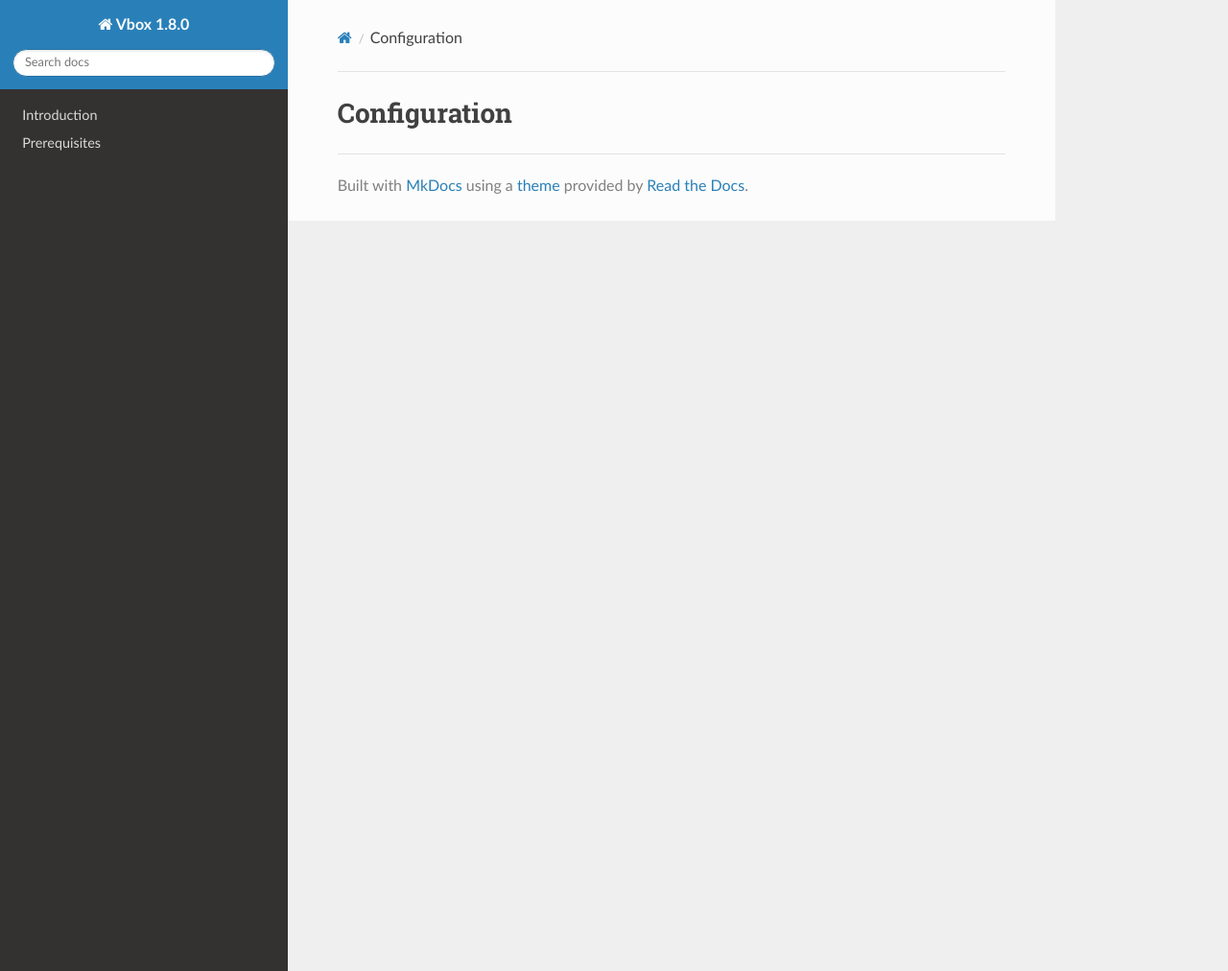
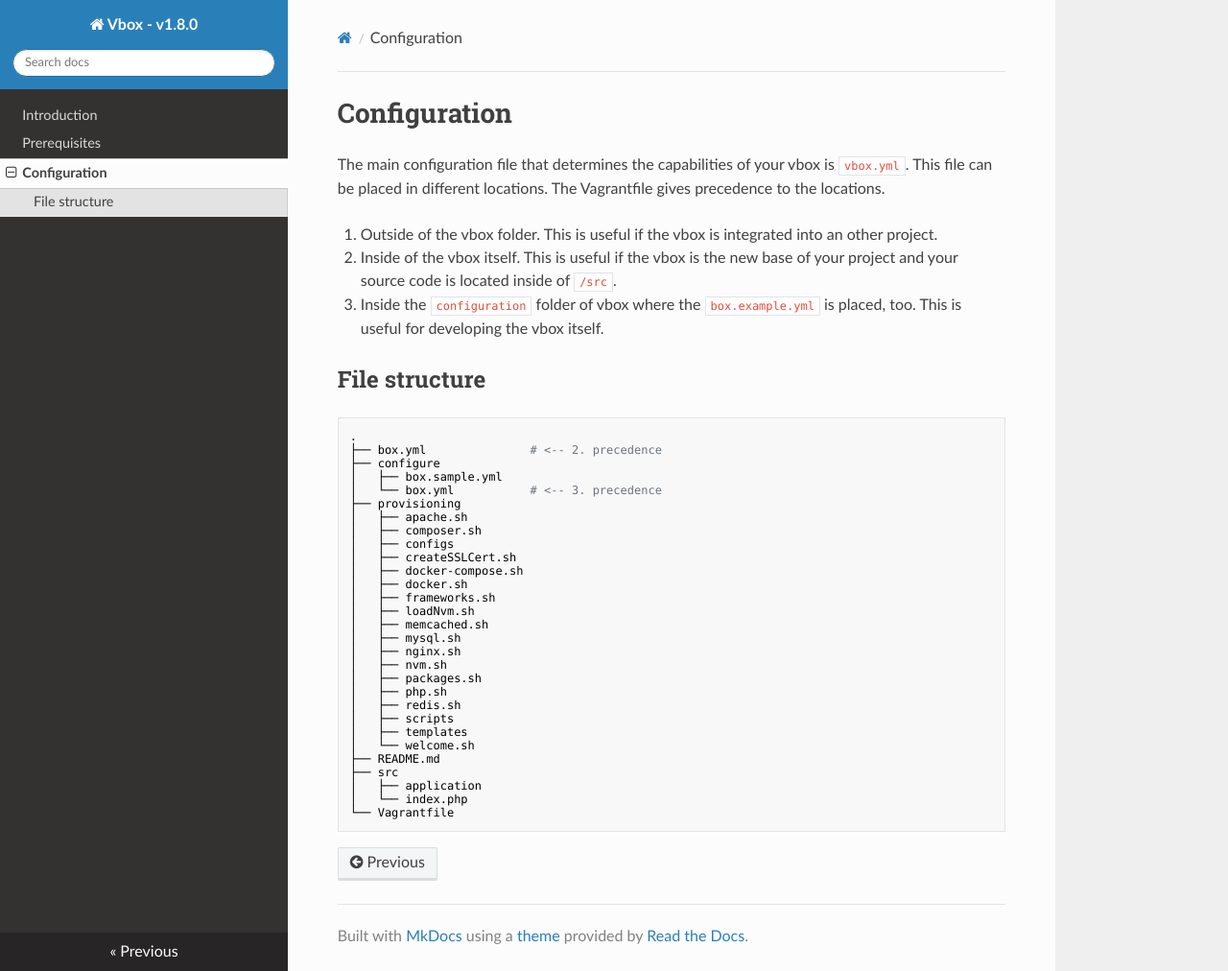
Before and after one commit to sebbaum/vbox-docu, an MkDocs documentation site: the page built from docs/configuration.md, in a window 1280 px wide and 1012 px high. Shown: the whole window at 96% size. Built offline with MkDocs 1.6.1, drawn with Linux system fonts in a browser that asks for light colours; nearby versions of some CDN libraries.

Commit message:
Progress on the documenation of the configuration

````diff
--- a/docs/configuration.md
+++ b/docs/configuration.md
@@ -1 +1,45 @@
 # Configuration
+
+The main configuration file that determines the capabilities of your vbox is
+`vbox.yml`. This file can be placed in different locations. The Vagrantfile
+gives precedence to the locations.
+
+1. Outside of the vbox folder. This is useful if the vbox is integrated into an
+other project.
+1. Inside of the vbox itself. This is useful if the vbox is the new base of your
+project and your source code is located inside of `/src`.
+1. Inside the `configuration` folder of vbox where the `box.example.yml` is
+placed, too. This is useful for developing the vbox itself.
+
+## File structure
+```bash
+.
+├── box.yml               # <-- 2. precedence
+├── configure
+│   ├── box.sample.yml
+│   └── box.yml           # <-- 3. precedence
+├── provisioning
+│   ├── apache.sh
+│   ├── composer.sh
+│   ├── configs
+│   ├── createSSLCert.sh
+│   ├── docker-compose.sh
+│   ├── docker.sh
+│   ├── frameworks.sh
+│   ├── loadNvm.sh
+│   ├── memcached.sh
+│   ├── mysql.sh
+│   ├── nginx.sh
+│   ├── nvm.sh
+│   ├── packages.sh
+│   ├── php.sh
+│   ├── redis.sh
+│   ├── scripts
+│   ├── templates
+│   └── welcome.sh
+├── README.md
+├── src
+│   ├── application
+│   └── index.php
+└── Vagrantfile
+```
--- a/mkdocs.yml
+++ b/mkdocs.yml
@@ -1,4 +1,4 @@
-site_name: Vbox 1.8.0
+site_name: Vbox - v1.8.0
 
 theme: readthedocs
 
@@ -7,7 +7,7 @@ site_author: Sebastian Baum
 nav:
     - Introduction: index.md
     - Prerequisites: prerequisites.md
-    # - Configuration: configuration.md
+    - Configuration: configuration.md
 
 markdown_extensions:
   - admonition
````
